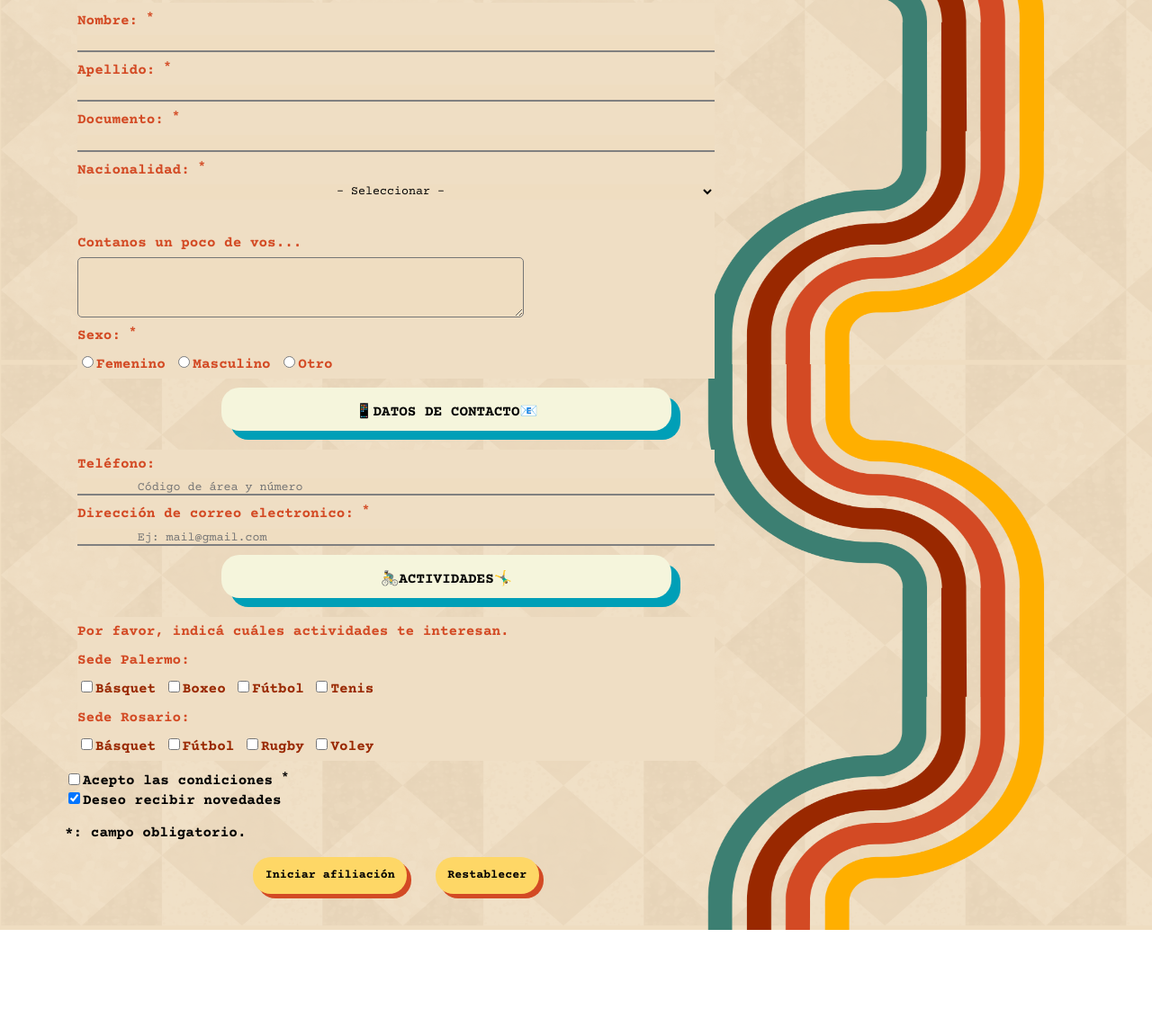
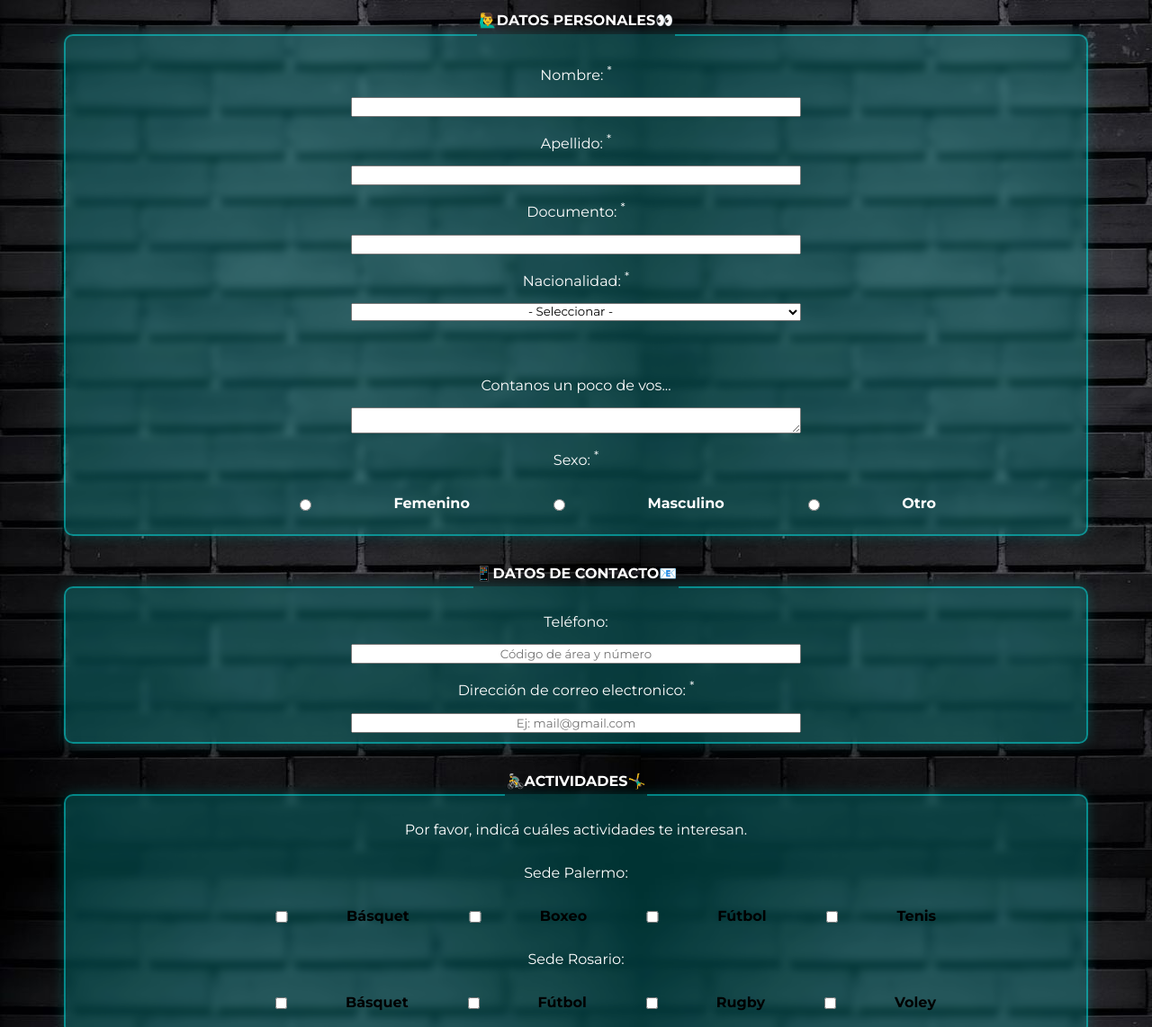
Before and after one commit to SerenaSagg/Full_stack, a plain HTML site: page Ejercicio06/index.html in a window 1280 px wide. Shown: the part 224-1366 px from the top of the page at 90% size. Before the commit the page ends 1258 px from the top, so only its background shows below. Drawn offline with nearby package versions, Linux system fonts and the light colour scheme; a web font is replaced by a local one.

Commit message:
Tercer estilo finalizado

```diff
--- a/Ejercicio06/estilos-urbano.css
+++ b/Ejercicio06/estilos-urbano.css
@@ -0,0 +1,134 @@
+@import url('https://fonts.googleapis.com/css2?family=Montserrat:ital,wght@0,100..900;1,100..900&family=Stardos+Stencil:wght@400;700&display=swap');
+
+*{
+    box-sizing: border-box;
+}
+
+.titulo{
+    text-align: center;
+    color: white;
+    font-family: "Stardos Stencil", system-ui;
+    font-weight: bolder;
+    text-transform: uppercase;
+    text-shadow: 0 0 25px black;
+    font-size: 130px;
+    padding-bottom: 0.5em;
+}
+
+body{
+    background-color: black;
+    font-family: "Montserrat", sans-serif;
+    background-image: url(./img/Ladrillos.jpg);
+    text-align: center;
+}
+
+.contenedor{
+    color: white;
+    display: flex;
+    justify-content: center;
+    flex-direction: column;
+}
+
+legend{
+    font-weight: bolder;
+    position: relative;
+    top: -1em;
+}
+
+.formulario{
+    display: flex;
+    flex-direction: column;
+    justify-content: center;
+    line-height: 3em;
+    width: 800px;
+}
+
+.formulario input{
+    display: flex;
+    flex-direction: column;
+    justify-self: center;
+    align-self: center;
+    width: 500px;
+    font-family: "Montserrat", sans-serif;
+    text-align: center;
+}
+
+.formulario input:focus{
+    outline: none;
+}
+
+select{
+    display: flex;
+    justify-self: center;
+    align-self: center;
+    text-align: center;
+    font-family: "Montserrat", sans-serif;
+    width: 500px;
+}
+
+fieldset{
+    display: flex;
+    justify-self: center;
+    justify-content: center;
+    width: 90%;
+    background-color: rgba(0, 255, 255, 0.2);
+    border-radius: 10px;
+    backdrop-filter: blur(5px);
+    border: 2px solid rgba(0, 255, 255, 0.4);
+    box-shadow: 0px 0px 15px rgba(0, 255, 255, 0.2);
+    margin-bottom: 3em;
+}
+
+textarea{
+    display: flex;
+    justify-self: center;
+    align-self: center;
+    font-family: "Montserrat", sans-serif;
+    max-width: 500px;
+    width: 100%;
+    height: 5px;
+    padding: 1em;
+}
+
+textarea:focus{
+    outline: none;
+}
+
+
+.sexo, .palermo, .rosario{
+    display: flex;
+    justify-content: center;
+    align-items: center;
+    flex-direction: row;
+    flex-wrap: nowrap;
+    font-weight: bold;
+}
+
+.palermo, .rosario{
+    color: black;
+}
+
+button{
+    background-color: black;
+    color: white;
+    border: none;
+    box-shadow: 0 0 25px #00BBF9;
+    border-radius: 10px;
+    padding: 1em;
+    font-family: "Montserrat", sans-serif;
+    font-weight: bold;
+}
+
+button:hover{
+    background-color: white;
+    color: black;
+}
+
+.boton{
+    margin: 2em;
+    display: flex;
+    flex-direction: row;
+    flex-wrap: nowrap;
+    justify-self: center;
+    gap: 2em;
+}
--- a/Ejercicio06/index.html
+++ b/Ejercicio06/index.html
@@ -5,7 +5,8 @@
     <meta name="viewport" content="width=device-width, initial-scale=1.0">
     <title>Document</title>
     <!-- <link rel="stylesheet" href="./estilos.css"> -->
-    <link rel="stylesheet" href="./estilos-retro.css">
+    <!-- <link rel="stylesheet" href="./estilos-retro.css"> -->
+    <link rel="stylesheet" href="./estilos-urbano.css">
 </head>
 <body>
     <div class="contenedor">
```
Also changed, not shown: Ejercicio06/img/Ladrillos.jpg (added), Ejercicio06/img/Urbano1.png (added), 1 other file.
